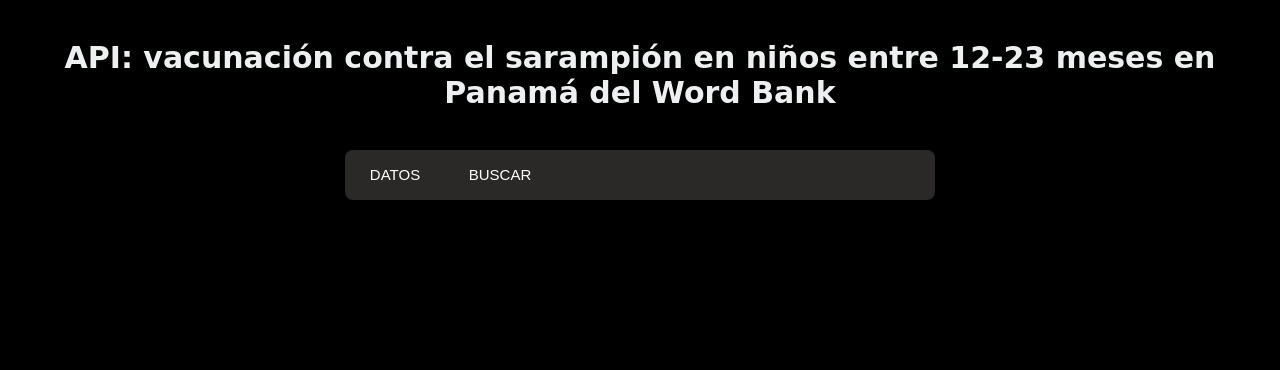
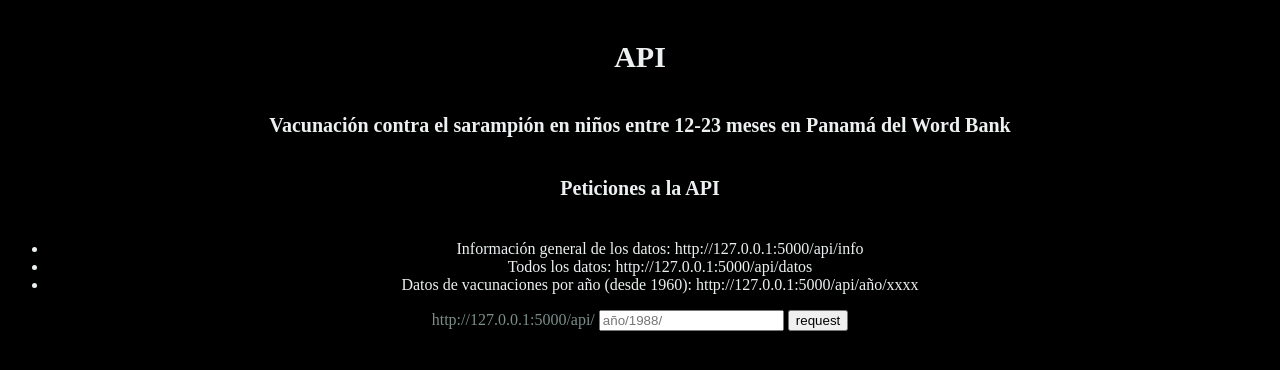
Before and after one commit to luisortiz11/prog-4, a Flask app: template parcial 2/templates/menu.html in a window 1280 px wide. Shown: the top 370 px of the page. Run offline with Flask 2, Linux system fonts and the light colour scheme; the template is opened without the code that fills it, so the values that code supplies are empty; parts of the project's set-up code (start-up, migrations or seed data) failed here and were passed over.

Commit message:
api vacunaciones

```diff
--- a/parcial 2/parcial2.py
+++ b/parcial 2/parcial2.py
@@ -3,7 +3,7 @@
 # que manipule estos datos.
 
 import csv,random
-from flask import Flask, render_template, jsonify
+from flask import Flask, render_template, jsonify, request, redirect
 import pymongo
 
 # Establece conexion con servidor MongoDB
@@ -37,7 +37,7 @@
     query = col.find_one({"key": a})
     return query
 
-@app.route('/')
+@app.route('/' , methods=[ 'GET','POST'])
 def menu():
     col.remove({})
     sentinel = 0
@@ -45,26 +45,31 @@
         for b,c in data.items():
             agg(b,c)
         sentinel+=1
-    return render_template("menu.html")
+
+    if (request.form.get("endpoint")!= None):
+        endp = "http://127.0.0.1:5000/api/" + str(request.form.get("endpoint"))
+        return redirect(endp)
+    else:
+        endp = "http://127.0.0.1:5000"
+        return render_template("menu.html", vink=endp)
 
 @app.route('/api/info/',  methods=['GET'])
 def info():
-    return jsonify(dict(zip(titulo[:3], pan[:3])) )
+    return jsonify({"Informacion general" : dict(zip(titulo[:3], pan[:3]))} )
 
 @app.route('/api/año/<int:number>/',  methods=['GET'])
 def vacunas(number):
     query = res(str(number))
-    return jsonify(query)
+    return jsonify({"Vacunaciones" : query})
 
 @app.route('/api/datos/',  methods=['GET'])
 def datos():
     dk = {}
     for i in col.find({},{"_id": 0, "key": 1, "value": 1}):
         dk[i["key"]] = i["value"]
-    return jsonify(dk)
+    return jsonify({"Vacunaciones por año": dk})
 
 if __name__ == '__main__':
-
    app.debug = True
    app.run()
    app.run(debug = True)
--- a/parcial 2/static/styles/styles.css
+++ b/parcial 2/static/styles/styles.css
@@ -1,44 +1,3 @@
-nav {
-    margin: 27px auto 0;
-
-    position: relative;
-    width: 590px;
-    height: 50px;
-    background-color: #2b2828;
-    border-radius: 8px;
-    font-size: 0;
-  }
-  nav a {
-    line-height: 50px;
-    height: 100%;
-    font-size: 15px;
-    display: inline-block;
-    position: relative;
-    z-index: 1;
-    text-decoration: none;
-    text-transform: uppercase;
-    text-align: center;
-    color: white;
-    cursor: pointer;
-  }
-
-  a:nth-child(1) {
-    width: 100px;
-  }
-  a:nth-child(2) {
-    width: 110px;
-  }
-  a:nth-child(3) {
-    width: 100px;
-  }
-  a:nth-child(4) {
-    width: 160px;
-  }
-  a:nth-child(5) {
-    width: 120px;
-  }
-
-
   body {
     font-size: 12px;
     font-family: sans-serif;
@@ -51,7 +10,25 @@
     font-size: 30px;
     color: #ecf0f1;
     text-shadow: 2px 2px 4px #000000;
-    font-family: 'Cherry Swash', cursive;
+    font-family: 'Cherry Swash';
+  }
+
+  h2 {
+    text-align: center;
+    margin: 40px 0 40px;
+    text-align: center;
+    font-size: 20px;
+    color: #ecf0f1;
+    text-shadow: 2px 2px 4px #000000;
+    font-family: 'Cherry Swash';
+  }
+
+  form, ul, li {
+    text-align: center;
+    text-align: center;
+    font-size: 16px;
+    color: #ecf0f1;
+    font-family: 'Cherry Swash';
   }
 
   p {
@@ -60,7 +37,7 @@
       width: 100%;
       text-align: center;
       color: #ecf0f1;
-      font-family: 'Cherry Swash',cursive;
+      font-family: 'Cherry Swash';
       font-size: 16px;
   }
 
--- a/parcial 2/templates/menu.html
+++ b/parcial 2/templates/menu.html
@@ -1,15 +1,26 @@
 <!DOCTYPE html>
 <html>
-  <head><link rel="stylesheet" type="text/css" href="{{ url_for('static',filename='styles/styles.css') }}"></head>
+  <head><link rel="stylesheet" type="text/css" href="{{ url_for('static',filename='styles/styles.css') }}">
+ </head>
   <body>
-    <h1>API: vacunación contra el sarampión en niños entre 12-23 meses en Panamá del Word Bank  </h1>
-    <nav>
-      <a href="listado">DATOS</a>
-      <a href="buscar">BUSCAR </a>
-    </nav>
-
+    <h1>API</h1>
+    <h2>Vacunación contra el sarampión en niños entre 12-23 meses en Panamá del Word Bank </h2>
     <p>
-        <h1>{% block body %}{% endblock %}</h1>
+    <div>
+      <h2>Peticiones a la API</h2>
+      <ul>
+        <li>Información general de los datos: http://127.0.0.1:5000/api/info</li>
+        <li>Todos los datos: http://127.0.0.1:5000/api/datos</li>
+        <li>Datos de vacunaciones por año (desde 1960): http://127.0.0.1:5000/api/año/xxxx </li>
+      </ul>
+    </div>
+      <div>
+        <form method="post" action="{{vink}}">
+          <span>http://127.0.0.1:5000/api/</span>
+          <input name="endpoint" type="text" placeholder="año/1988/" required>
+          <span class="input-group-btn"><button class="btn btn-primary" type="submit">request</button></span>
+        </form>
+      </div>
     </p>
   </body>
 </html>
```
Also changed, not shown: parcial 2/templates/buscar.html (deleted, +0 -18 lines), parcial 2/templates/listado.html (deleted, +0 -19 lines).
